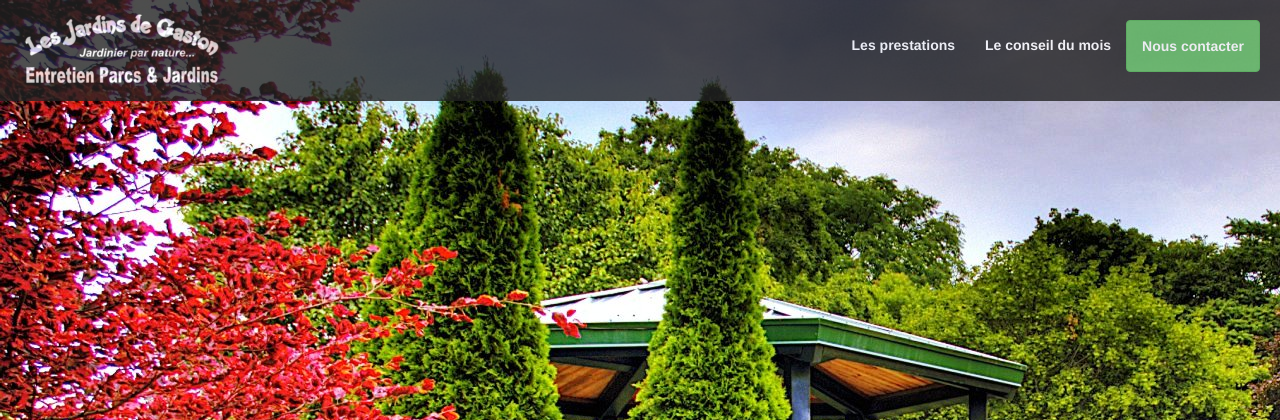
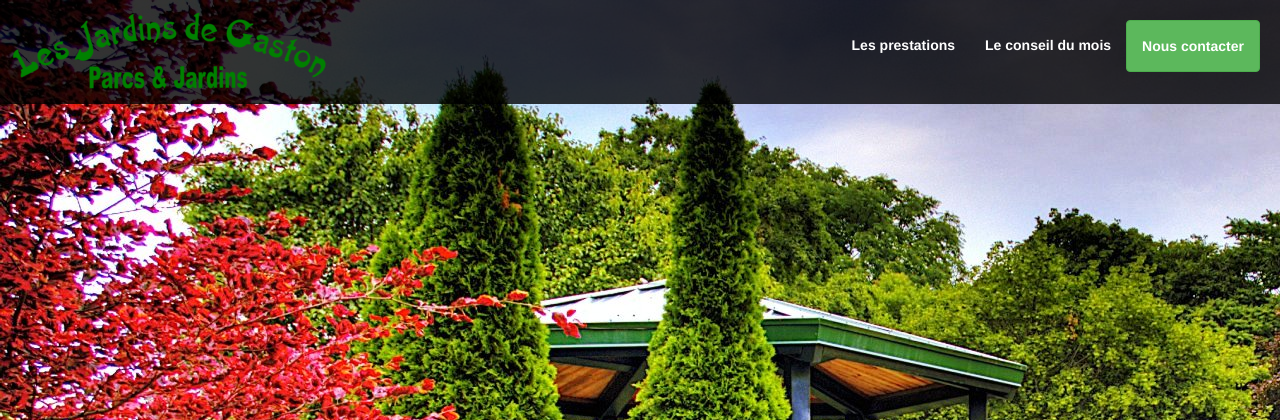
Before and after one commit to WildCodeSchool/orleans-0217-jardinsdegaston, a PHP site: page / in a window 1280 px wide; the page is wider, and only the part inside the window is pictured. Shown: the top 420 px of that part. Run offline with PHP 8.4, Linux system fonts and the light colour scheme; some web fonts are replaced.

Commit message:
nouveau logo

```diff
--- a/css/stylesheet.css
+++ b/css/stylesheet.css
@@ -4,14 +4,14 @@
 .headtitle
 {
     font-family: 'Chicle', cursive;
-    color: white;
+    color: #00ab0c;
     font-size: 30px;
     padding: 20px;
 }
 
 .navbar-inverse
 {
-    opacity: 0.8;
+    background: rgba(0,0,0,0.8);
     border-color: #0000;
 }
 
@@ -30,7 +30,6 @@
 #logo
 {
     padding: 10px;
-    opacity: 1;
 }
 /*------     Image header     ------*/
 
--- a/index.php
+++ b/index.php
@@ -22,7 +22,7 @@
                     <span class="icon-bar"></span>
                     <span class="icon-bar"></span>
                 </button>
-                <div class="row hidden-xs"><img hidden-xs hidden-sm id="logo" src="img/logo.png"/></div>
+                <div class="row hidden-xs"><img hidden-xs hidden-sm id="logo" src="img/logo_vert.png"/></div>
                 <div class="row hidden-sm hidden-md hidden-lg"><span class="headtitle">Les Jardins de Gaston</span></div>
             </div>
 
```
Also changed, not shown: img/logo_vert.png (added), 1 other file.
